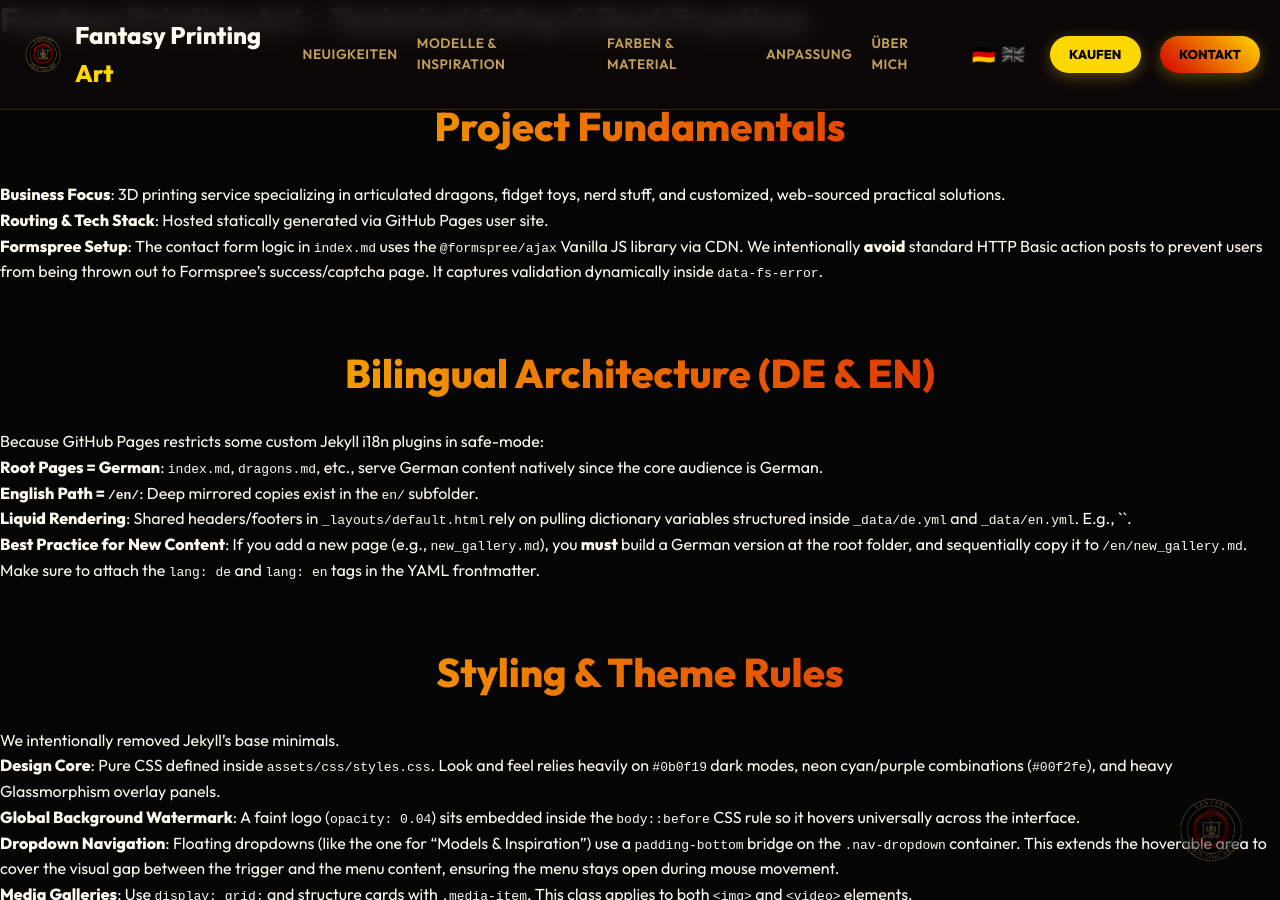
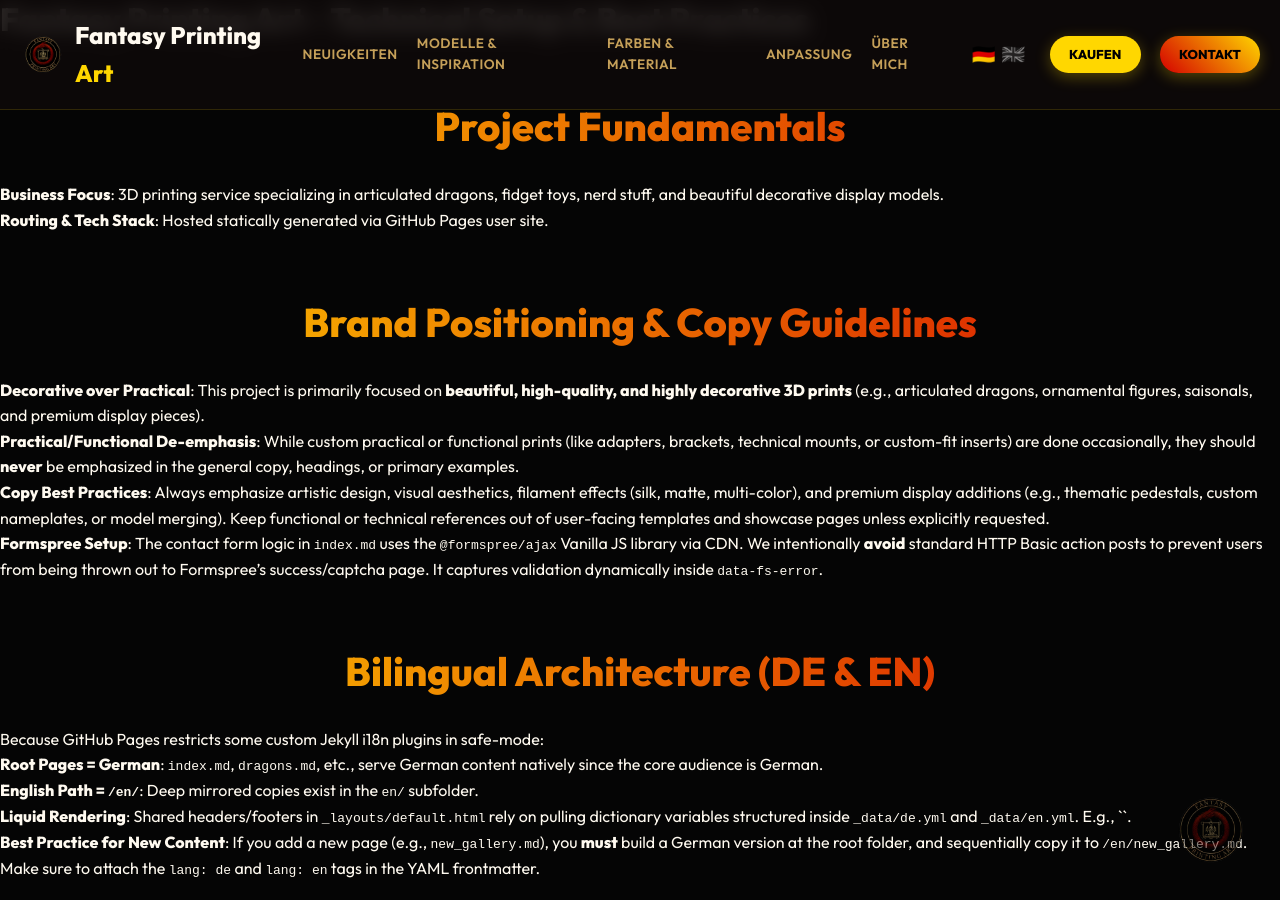
Before and after one commit to HdAugerninge/HdAugerninge.github.io, a Jekyll site: the page built from docs/AI_SYSTEM_CONTEXT.md, in a window 1280 px wide and 900 px high. Built offline with Jekyll 4.4.1, drawn with Linux system fonts in a browser that asks for light colours; our own code applies the rules of GitHub Pages for plain Markdown files.

Commit message:
docs: document brand positioning and copy guidelines in central AI system context

```diff
--- a/docs/AI_SYSTEM_CONTEXT.md
+++ b/docs/AI_SYSTEM_CONTEXT.md
@@ -1,8 +1,13 @@
 # Fantasy Printing Art - Technical Setup & Best Practices
 
 ## Project Fundamentals
-- **Business Focus**: 3D printing service specializing in articulated dragons, fidget toys, nerd stuff, and customized, web-sourced practical solutions.
+- **Business Focus**: 3D printing service specializing in articulated dragons, fidget toys, nerd stuff, and beautiful decorative display models.
 - **Routing & Tech Stack**: Hosted statically generated via GitHub Pages user site.
+
+## Brand Positioning & Copy Guidelines
+- **Decorative over Practical**: This project is primarily focused on **beautiful, high-quality, and highly decorative 3D prints** (e.g., articulated dragons, ornamental figures, saisonals, and premium display pieces).
+- **Practical/Functional De-emphasis**: While custom practical or functional prints (like adapters, brackets, technical mounts, or custom-fit inserts) are done occasionally, they should **never** be emphasized in the general copy, headings, or primary examples.
+- **Copy Best Practices**: Always emphasize artistic design, visual aesthetics, filament effects (silk, matte, multi-color), and premium display additions (e.g., thematic pedestals, custom nameplates, or model merging). Keep functional or technical references out of user-facing templates and showcase pages unless explicitly requested.
 - **Formspree Setup**: The contact form logic in `index.md` uses the `@formspree/ajax` Vanilla JS library via CDN. We intentionally **avoid** standard HTTP Basic action posts to prevent users from being thrown out to Formspree's success/captcha page. It captures validation dynamically inside `data-fs-error`.
 
 ## Bilingual Architecture (DE & EN)
```
